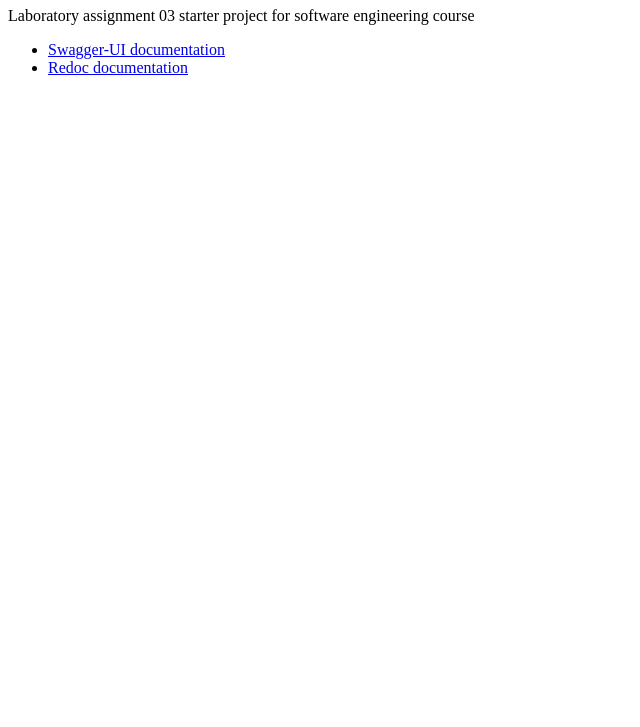
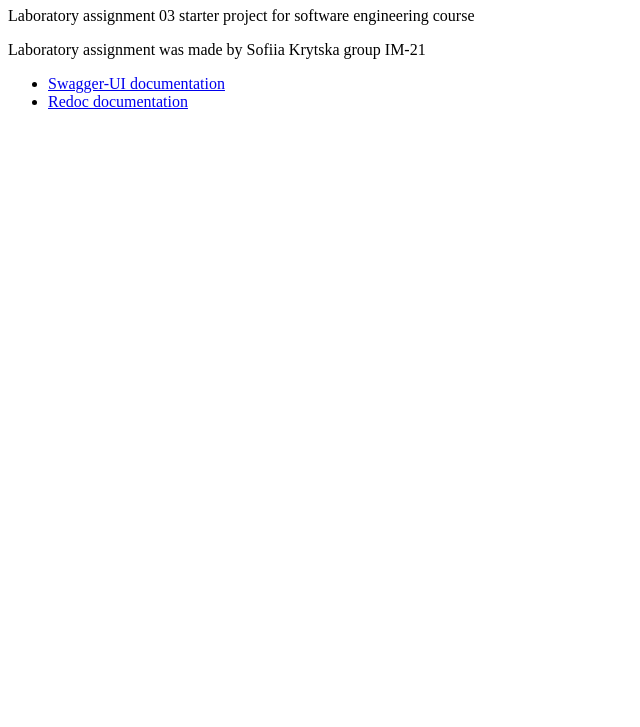
Before and after one commit to sonakrrr/methodology-lab3, a plain HTML site: page python/build/index.html in a window 1280 px wide. Shown: the part 73-800 px from the top of the page, without its empty margins (0-640 px from the left). Drawn offline with Linux system fonts and the light colour scheme.

Commit message:
change "index.html" file

```diff
--- a/python/build/index.html
+++ b/python/build/index.html
@@ -7,6 +7,7 @@
     <body>
         <h1>Spaceship</h1>
         <p>Laboratory assignment 03 starter project for software engineering course</p>
+        <p>Laboratory assignment was made by Sofiia Krytska group IM-21</p>
         <ul>
             <li><a href='docs'>Swagger-UI documentation</a></li>
             <li><a href='redoc'>Redoc documentation</a></li>
```
